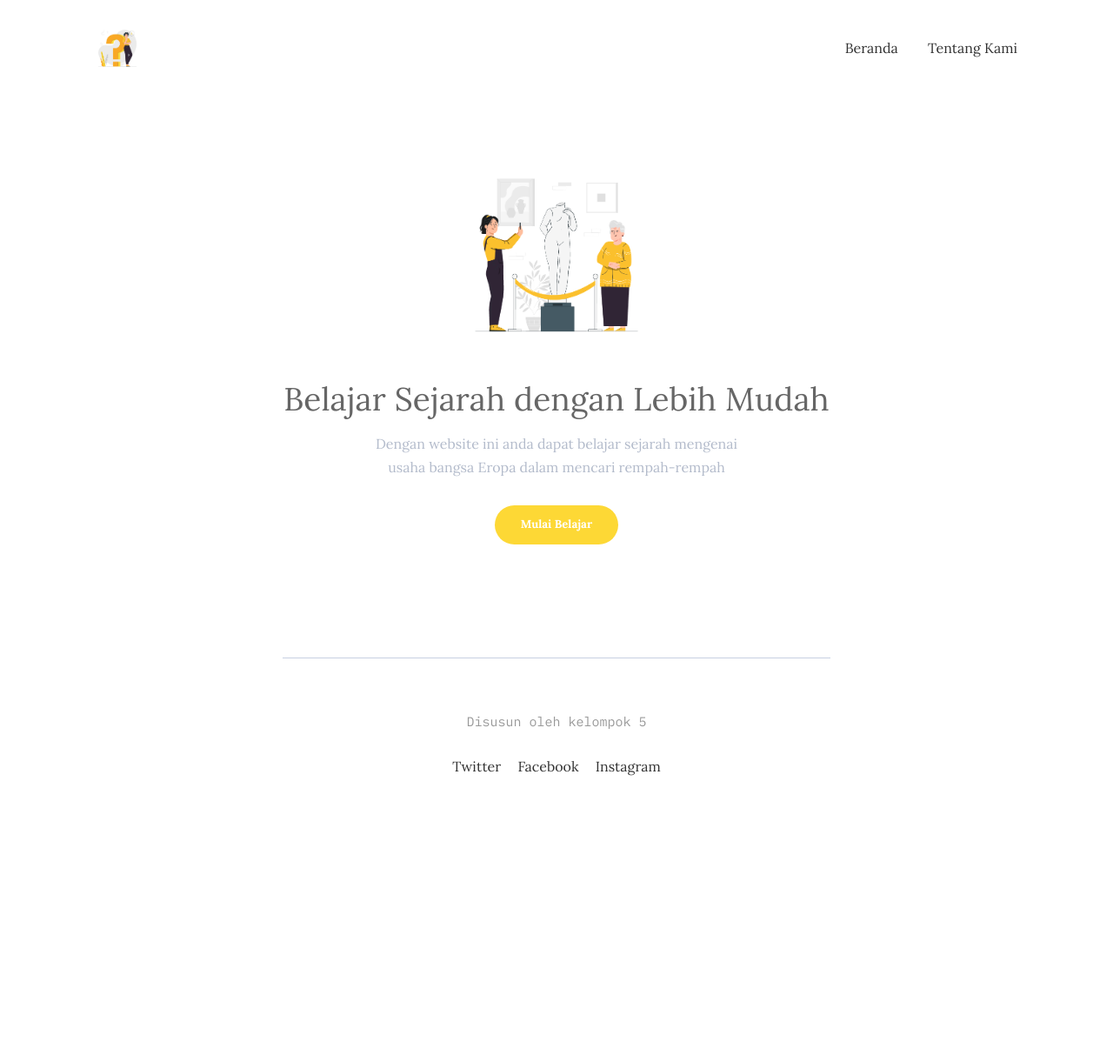
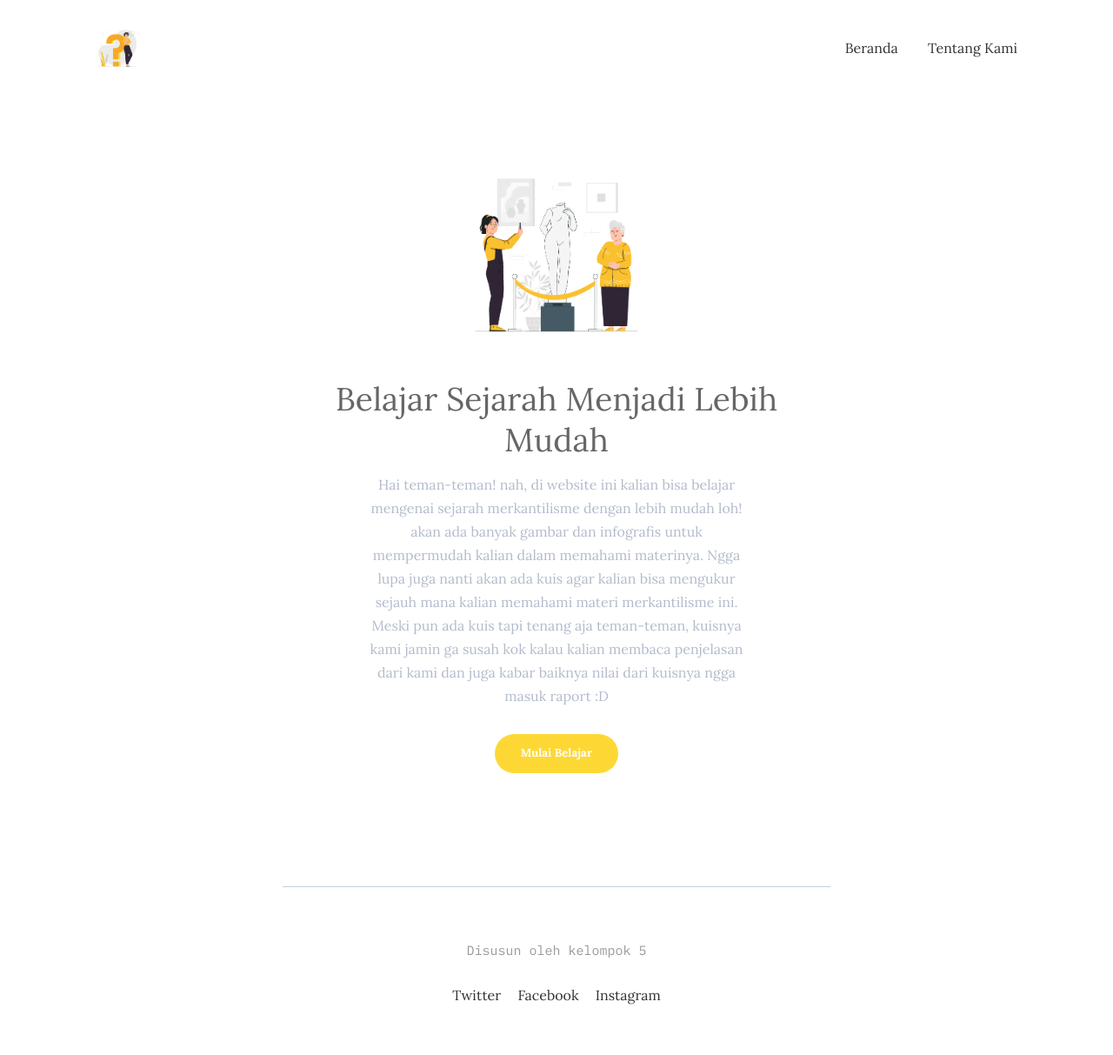
Before and after one commit to imamnrchls/modul, a Jekyll site: the page built from index.html, in a window 1280 px wide. Shown: the whole page at 87% size. Built offline with Jekyll 4.4.1, drawn with Linux system fonts in a browser that asks for light colours; nearby versions of some CDN libraries; before the commit the page ends 950 px from its top, so only the background shows below that.

Commit message:
Update _config.yml

```diff
--- a/_config.yml
+++ b/_config.yml
@@ -9,8 +9,8 @@ url: "" # the base hostname & protocol for your site, e.g. http://example.com
 author:
   name: Aku Kepo
   image: '/assets/img/author.png'
-  job: Belajar Sejarah dengan Lebih Mudah
-  bio: Dengan website ini anda dapat belajar sejarah mengenai usaha bangsa Eropa dalam mencari rempah-rempah
+  job: Belajar Sejarah Menjadi Lebih Mudah
+  bio: Hai teman-teman! nah, di website ini kalian bisa belajar mengenai sejarah merkantilisme dengan lebih mudah loh! akan ada banyak gambar dan infografis untuk mempermudah kalian dalam memahami materinya. Ngga lupa juga nanti akan ada kuis agar kalian bisa mengukur sejauh mana kalian memahami materi merkantilisme ini. Meski pun ada kuis tapi tenang aja teman-teman, kuisnya kami jamin ga susah kok kalau kalian membaca penjelasan dari kami dan juga kabar baiknya nilai dari kuisnya ngga masuk raport :D
   email: forexample@website.com
 
 
```
